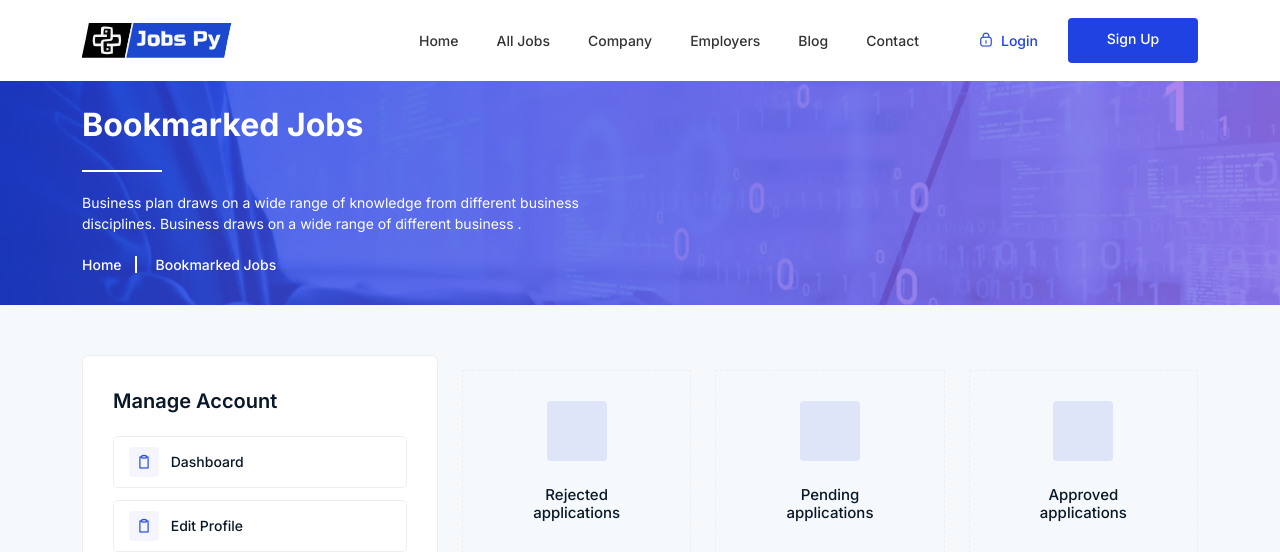
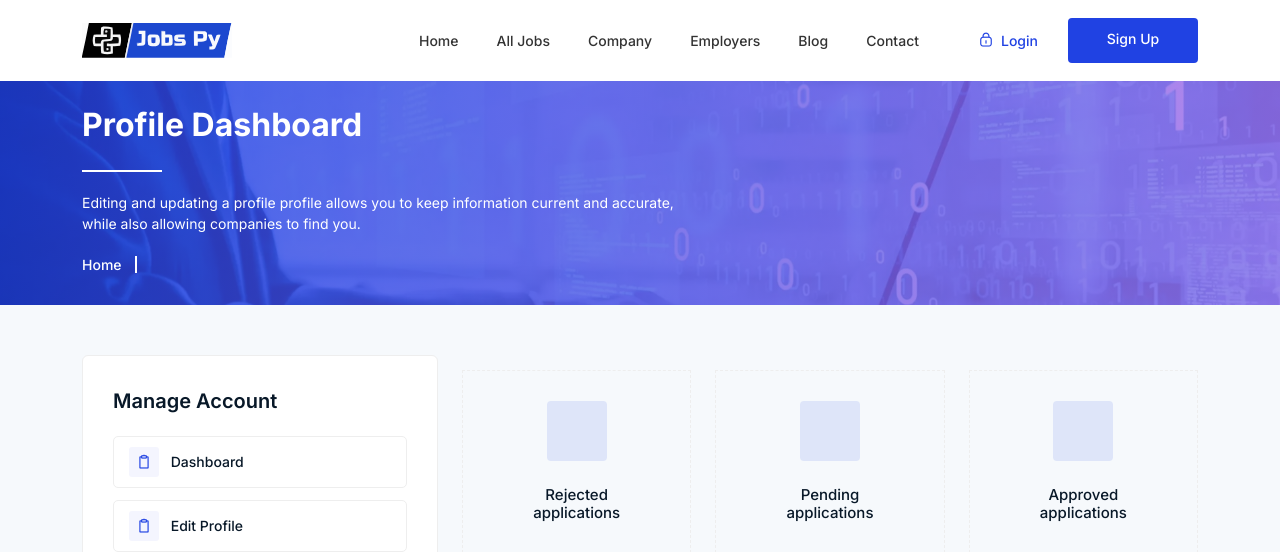
Before and after one commit to Nedelchev86/jobsPy, a Django app: template templates/job_seekers/jobseeker_dashboard.html in a window 1280 px wide. Shown: the top 552 px of the page. Run offline with Django 5.2, Linux system fonts and the light colour scheme; the template is opened without the code that fills it, so the values that code supplies are empty; some libraries are stand-ins or nearby versions.

Commit message:
Some little changes

```diff
--- a/templates/job_seekers/jobseeker_dashboard.html
+++ b/templates/job_seekers/jobseeker_dashboard.html
@@ -10,13 +10,13 @@
                 <div class="col-12">
                     <div class="breadcrumbs-content">
 
-                        <h1 class="page-title">Bookmarked Jobs</h1>
-                        <p>Business plan draws on a wide range of knowledge from different business<br> disciplines.
-                            Business draws on a wide range of different business .</p>
+                        <h1 class="page-title">Profile Dashboard</h1>
+                        <p>Editing and updating a profile profile allows you to keep information current and accurate,<br>
+                             while also allowing companies to find you.</p>
                     </div>
                     <ul class="breadcrumb-nav">
                         <li><a href="{% url 'index' %}">Home</a></li>
-                        <li>Bookmarked Jobs</li>
+
                     </ul>
                 </div>
             </div>
```
